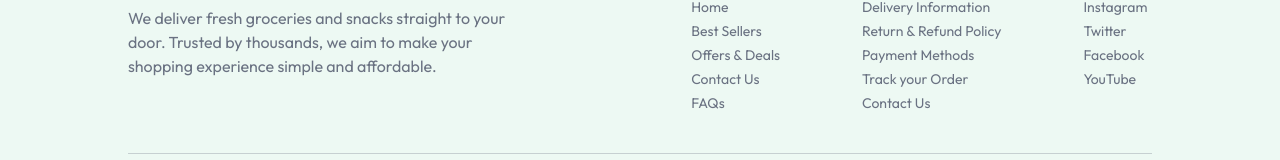
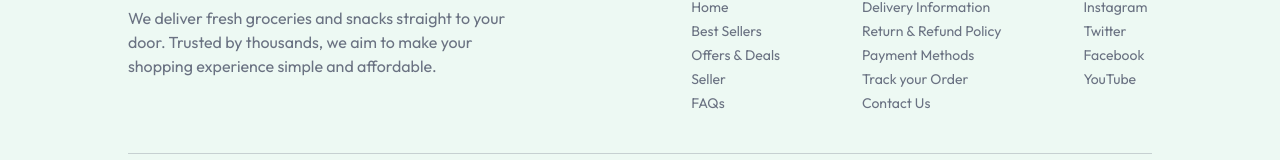
Before and after one commit to abrarulhuq-dev/Greencart, a React (Vite) app in the folder client/: page / in a window 1280 px wide. Shown: the part 2217-2377 px from the top of the page. Built offline with nearby package versions, Linux system fonts and the light colour scheme.

Commit message:
change on the footer navigation

```diff
--- a/client/src/assets/greencart_assets/assets.js
+++ b/client/src/assets/greencart_assets/assets.js
@@ -149,10 +149,10 @@ export const footerLinks = [
   {
     title: "Quick Links",
     links: [
-      { text: "Home", url: "#" },
+      { text: "Home", url: "/" },
       { text: "Best Sellers", url: "#" },
       { text: "Offers & Deals", url: "#" },
-      { text: "Contact Us", url: "#" },
+      { text: "Seller", url: "/seller" },
       { text: "FAQs", url: "#" },
     ],
   },
```
